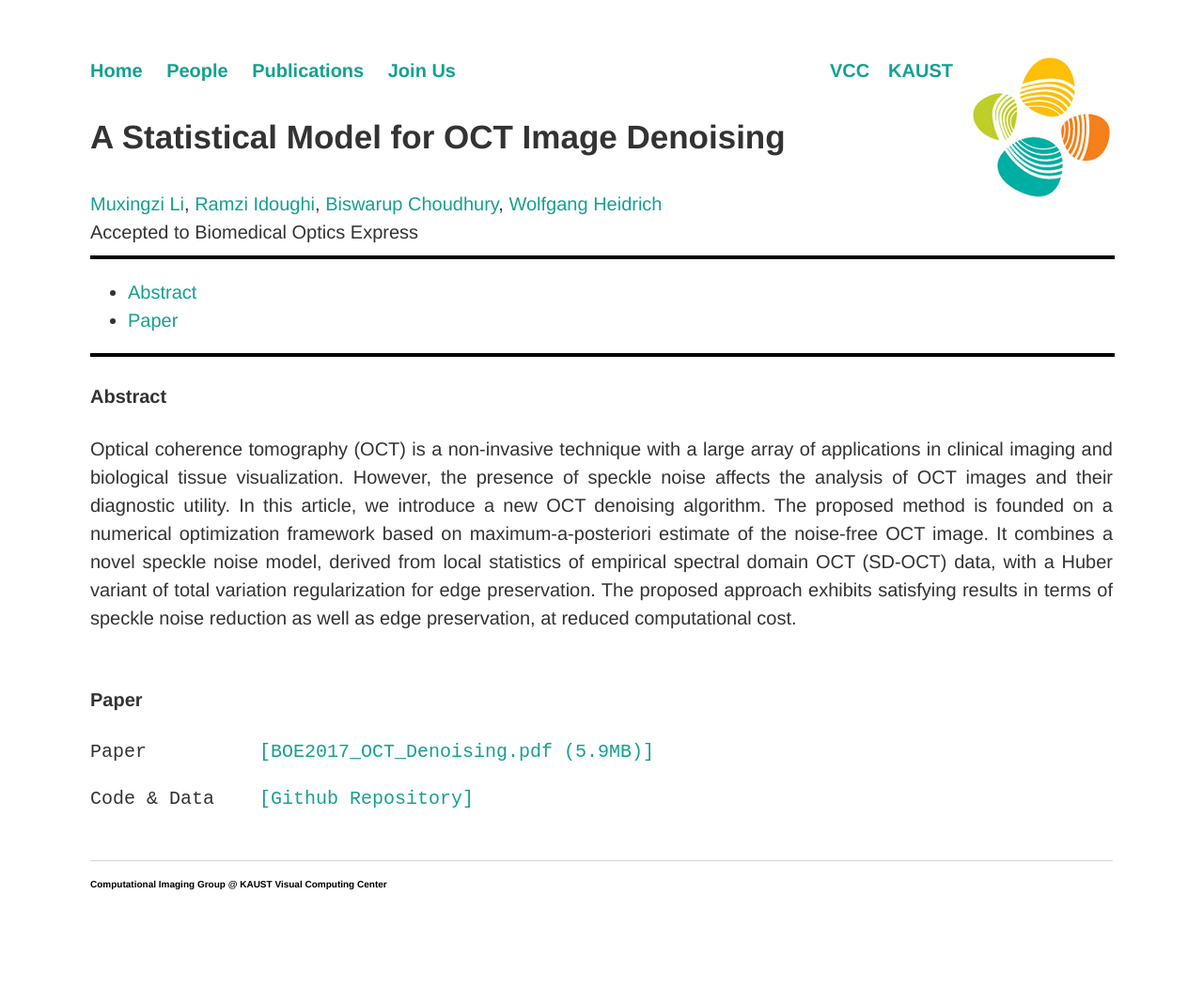
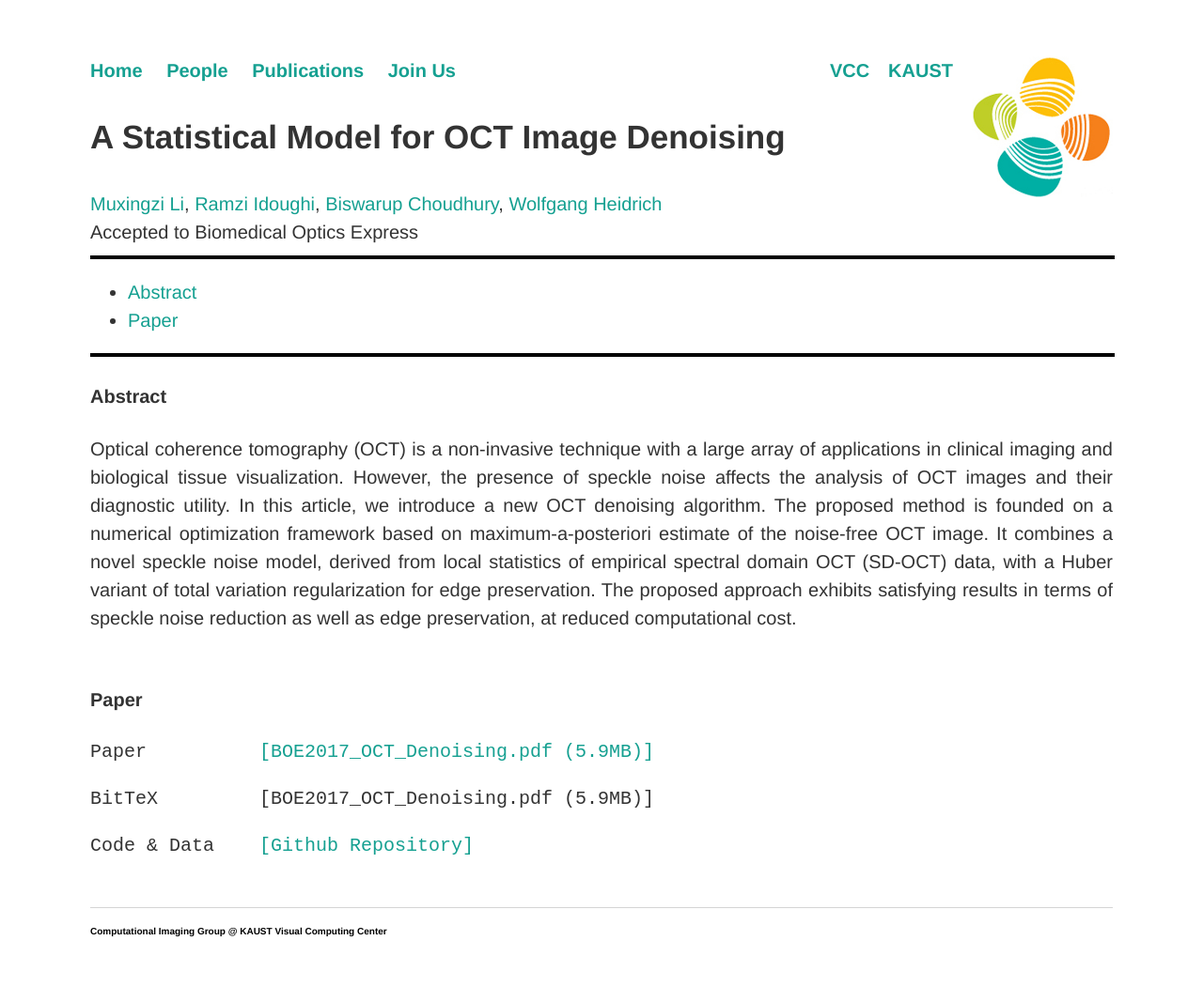
Before and after one commit to vccimaging/vccimaging.github.io, a Jekyll site: the page built from Publications/Li2017OCTD/index.html, in a window 1280 px wide. Shown: the whole page at 94% size. Built offline with Jekyll 4.4.1, drawn with Linux system fonts in a browser that asks for light colours; before the commit the page ends 1017 px from its top, so only the background shows below that.

Commit message:
Update index.html

```diff
--- a/Publications/Li2017OCTD/index.html
+++ b/Publications/Li2017OCTD/index.html
@@ -36,6 +36,7 @@ edge preservation, at reduced computational cost. <br><br>
 
 <h4 id="paper">Paper</h4>
 <pre class="tab">Paper          <a href="BOE2017_OCT_Denoising.pdf">[BOE2017_OCT_Denoising.pdf (5.9MB)]</a></pre>
+<pre class="tab", style = "width:200">BitTeX         [BOE2017_OCT_Denoising.pdf (5.9MB)]</pre>
 <pre class="tab">Code & Data    <a href="https://github.com/vccimaging/OCTDenoising">[Github Repository]</a></pre> <br>
 
 </div>
```
